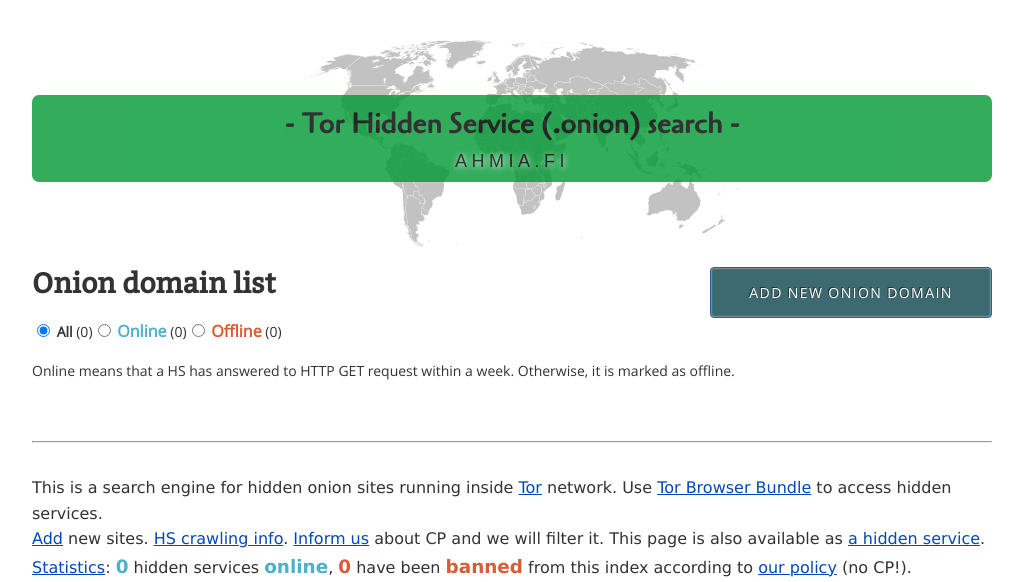
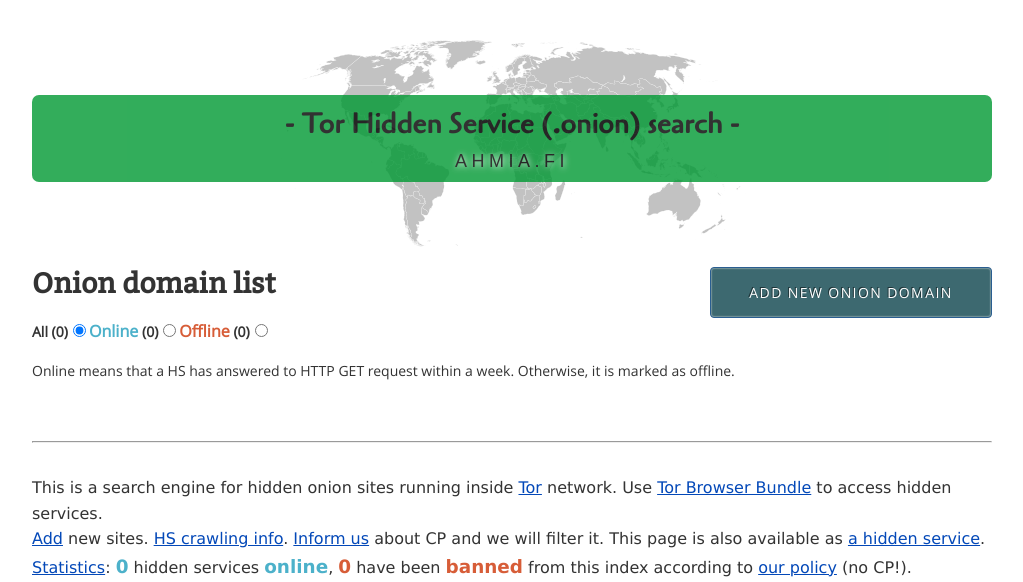
Before and after one commit to juhanurmi/ahmia, a Django app: page /stats/history in a window 1280 px wide. Shown: the top 582 px of the page, without its empty margins (128-1151 px from the left). Run offline with Django 3.2, Linux system fonts and the light colour scheme; data that the repository does not hold is empty.

Commit message:
HTML label for forms. Settings updated.

```diff
--- a/ahmia/settings.py
+++ b/ahmia/settings.py
@@ -40,7 +40,7 @@
         'NAME': os.getcwd() + '/ahmia_db_test', # Database name
         }
     }
-elif 'runserver' in sys.argv or 'sqlflush' in sys.argv or 'syncdb' in sys.argv:
+elif 'runserver' in sys.argv or 'sqlflush' in sys.argv or 'syncdb' in sys.argv or 'loaddata' in sys.argv:
     DATABASES = {
     'default': {
         'ENGINE': 'django.db.backends.sqlite3', # Database engine
--- a/ahmia/static/js/history.js
+++ b/ahmia/static/js/history.js
@@ -27,9 +27,12 @@
   // Build filtering buttons
   var filter_form = $("form");
 
-  var online_selection = '<input type="radio" name="status" value="online"> <strong class="color12">Online</strong> (' + onlinecount + ')';
-  var offline_selection = '<input type="radio" name="status" value="offline"> <strong class="color1">Offline</strong> (' + offlinecount + ')';
-  var all_selection = '<input type="radio" name="status" value="hs_site" checked="checked"> <strong>All</strong> (' + total + ')';
+  var online_selection = '<label class="nostyle" for="online"><strong class="color12">Online</strong> (' + onlinecount + ')</label>';
+  online_selection = online_selection + '<input type="radio" name="status" id="online" value="online">';
+  var offline_selection = '<label class="nostyle" for="offline"><strong class="color1">Offline</strong> (' + offlinecount + ')</label>';
+  offline_selection = offline_selection + '<input type="radio" name="status" id="offline" value="offline">';
+  var all_selection = '<label class="nostyle" for="hs_site"><strong>All</strong> (' + total + ')</label>';
+  all_selection = all_selection + '<input type="radio" name="status" id="hs_site" value="hs_site" checked="checked">';
 
   filter_form.append( all_selection );
   filter_form.append( online_selection );
--- a/ahmia/static/js/tor2web.js
+++ b/ahmia/static/js/tor2web.js
@@ -78,7 +78,8 @@
 	++total;
       });
       h3.text( h3.text() + " - " + total );
-      var content = '<input type="checkbox" name="node" value="' + node_name + '">' + node;
+      var content = '<label class="nostyle" for="' + node_name + '">' + node + '</label>';
+      content = content + '<input type="checkbox" name="node" value="' + node_name + '" id="' + node_name + '">';
       $("#setform").append(content);
       FILTERS[node_name] = lines;
     }
--- a/ahmia/static/styles/base_styles.css
+++ b/ahmia/static/styles/base_styles.css
@@ -82,6 +82,10 @@
 	display: block;
 	font-weight: bold;
 	margin-bottom: 6px;
+}
+
+.nostyle {
+  display: inline;
 }
 
 input, textarea {
```
